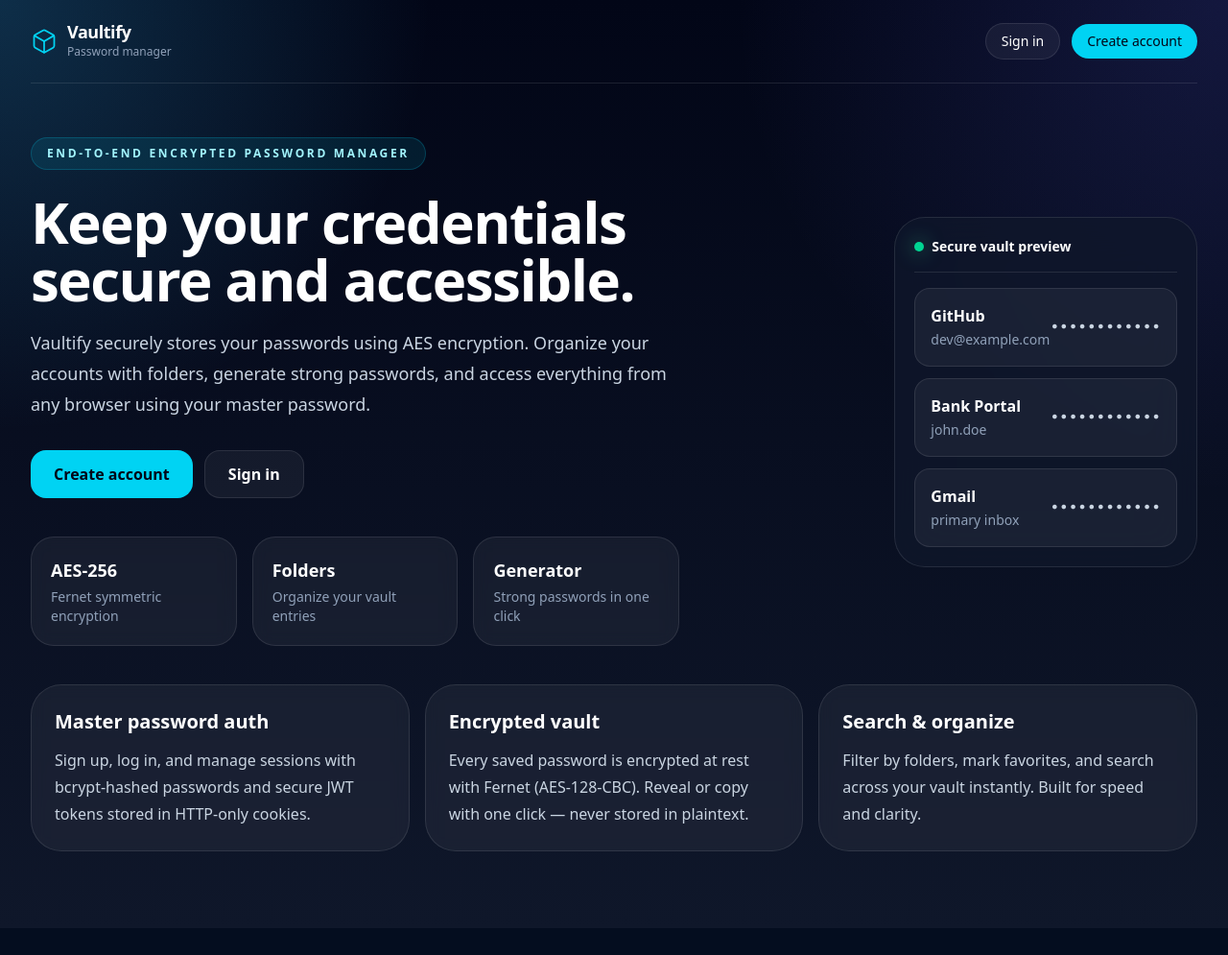
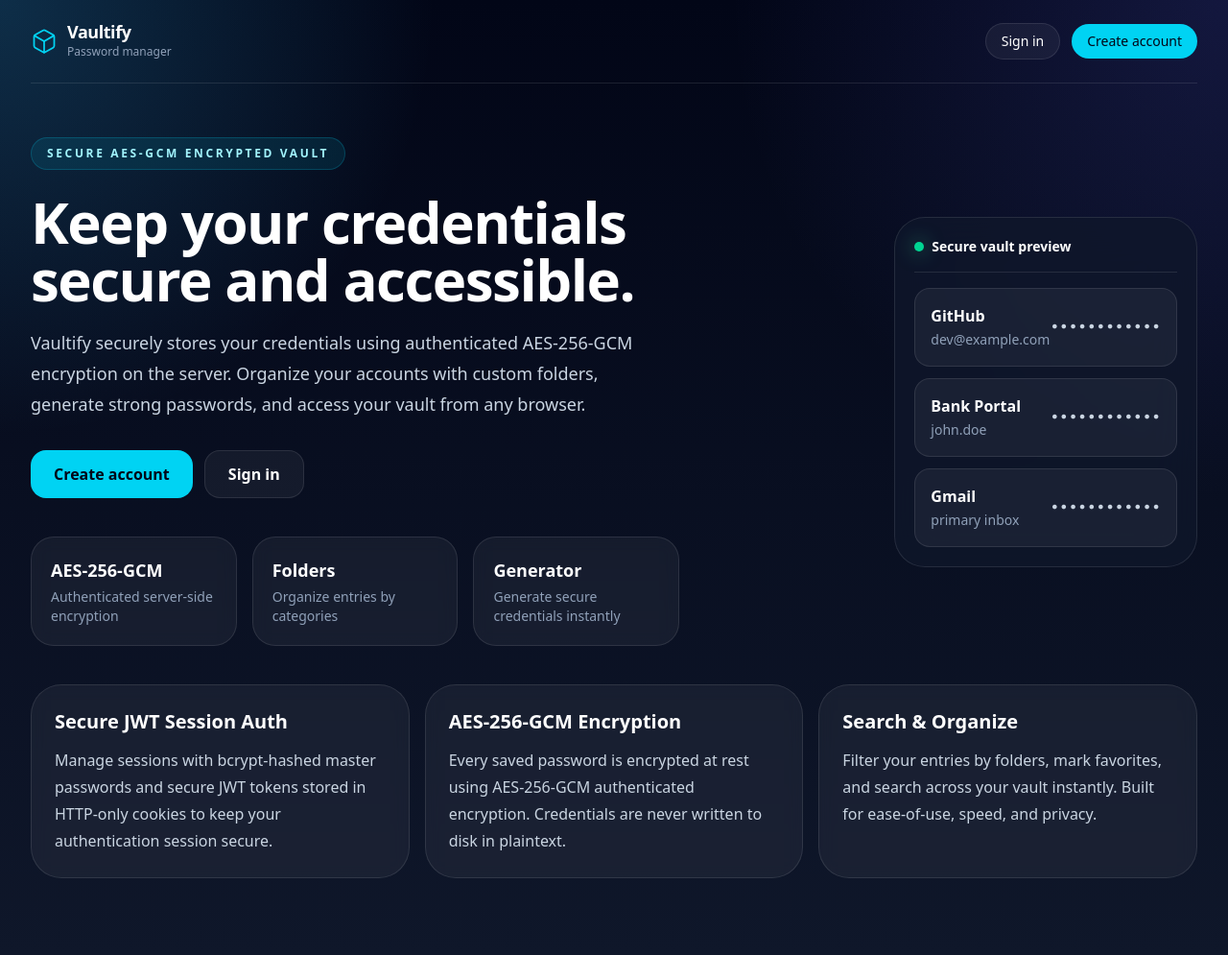
Before and after one commit to Sarthak-GS/Keeply, a FastAPI app: page / in a window 1280 px wide. Shown: the whole page at 96% size. Before the commit the page ends 887 px from the top, so only its background shows below. Run offline with FastAPI, Linux system fonts and the light colour scheme.

Commit message:
Code cleanup

```diff
--- a/config/settings.py
+++ b/config/settings.py
@@ -12,7 +12,7 @@ class Settings(BaseSettings):
     SMTP_PORT: int = 587
     SMTP_USERNAME: str = ""
     SMTP_PASSWORD: str = ""
-    SMTP_FROM_EMAIL: str = "no-reply@vaultify.com"
+    SMTP_FROM_EMAIL: str = ""
     SMTP_USE_TLS: bool = True
 
     class Config:
--- a/templates/auth/forgot_password.html
+++ b/templates/auth/forgot_password.html
@@ -22,7 +22,7 @@
             <!-- Flash Messages -->
             {% if flash %}
             <div class="mb-4 rounded-xl border border-emerald-500/30 bg-emerald-900/30 px-4 py-3 text-sm text-emerald-300">
-                ✅ {{ flash.message }}
+                {{ flash.message }}
             </div>
             {% endif %}
 
--- a/templates/auth/login.html
+++ b/templates/auth/login.html
@@ -23,7 +23,7 @@
             <!-- Flash / Error -->
             {% if flash %}
             <div class="mb-4 rounded-xl border border-emerald-500/30 bg-emerald-900/30 px-4 py-3 text-sm text-emerald-300">
-                ✅ {{ flash.message }}
+                {{ flash.message }}
             </div>
             {% endif %}
             <div id="error-box" class="mb-4 rounded-xl border border-red-500/30 bg-red-900/30 px-4 py-3 text-sm text-red-300 hidden"></div>
--- a/templates/auth/reset_password.html
+++ b/templates/auth/reset_password.html
@@ -18,11 +18,6 @@
                 </div>
                 <h1 class="font-display text-2xl font-bold text-white">Choose New Password</h1>
                 <p class="text-sm text-slate-400 text-center">Set your new master password below.</p>
-            </div>
-
-            <!-- Zero-Knowledge Cryptography Warning -->
-            <div class="mb-6 rounded-xl border border-cyan-500/30 bg-cyan-950/20 px-4 py-3 text-xs text-cyan-300/90 leading-relaxed">
-                🔐 <strong>Secure Recovery:</strong> Your vault entries will remain intact after resetting your password. Your encryption key is safely recovered and re-secured with your new password.
             </div>
 
             <!-- Errors -->
--- a/templates/auth/signup.html
+++ b/templates/auth/signup.html
@@ -69,11 +69,6 @@
                     </div>
                 </div>
 
-                <!-- Info note -->
-                <p class="rounded-xl border border-cyan-500/20 bg-cyan-500/5 px-4 py-2.5 text-xs text-cyan-300 leading-relaxed">
-                    Your vault is secured using a two-key (KEK and DEK) architecture. The server never stores your master password or raw keys.
-                </p>
-
                 <button type="submit"
                         class="mt-2 w-full rounded-xl bg-gradient-to-r from-cyan-500 to-blue-600 py-3 text-sm font-bold text-white shadow-glow-cyan transition hover:opacity-90 hover:scale-[1.01] active:scale-[0.99]">
                     Create Account
--- a/templates/base.html
+++ b/templates/base.html
@@ -81,7 +81,7 @@
     {% if flash %}
     <div id="flash-banner"
           class="{% if flash.type == 'success' %}bg-emerald-900/60 border-emerald-500/30 text-emerald-300{% else %}bg-red-900/60 border-red-500/30 text-red-300{% endif %} border-b px-4 py-3 text-center text-sm font-medium backdrop-blur">
-        {% if flash.type == 'success' %}✅{% else %}⚠️{% endif %}
+        {% if flash.type == 'success' %}{% else %}⚠️{% endif %}
         {{ flash.message }}
         <button onclick="document.getElementById('flash-banner').remove()"
                 class="ml-3 opacity-60 hover:opacity-100">✕</button>
--- a/templates/index.html
+++ b/templates/index.html
@@ -6,7 +6,7 @@
 <section class="grid items-center gap-10 lg:grid-cols-[1.15fr_0.85fr]">
     <div>
         <span class="inline-flex items-center gap-2 rounded-full border border-cyan-400/20 bg-cyan-400/10 px-4 py-2 text-xs font-semibold uppercase tracking-[0.22em] text-cyan-200">
-            End-to-end encrypted password manager
+            Secure AES-GCM Encrypted Vault
         </span>
 
         <h1 class="mt-6 max-w-3xl font-display text-4xl font-bold tracking-tight text-white sm:text-5xl lg:text-6xl">
@@ -14,27 +14,26 @@
         </h1>
 
         <p class="mt-5 max-w-2xl text-base leading-8 text-slate-300 sm:text-lg">
-            Vaultify securely stores your passwords using AES encryption. Organize your accounts with folders,
-            generate strong passwords, and access everything from any browser using your master password.
+            Vaultify securely stores your credentials using authenticated AES-256-GCM encryption on the server. Organize your accounts with custom folders, generate strong passwords, and access your vault from any browser.
         </p>
 
         <div id="signin" class="mt-8 flex flex-wrap gap-3">
-            <a class="inline-flex items-center justify-center rounded-2xl bg-cyan-400 px-6 py-3 font-semibold text-slate-950 transition hover:bg-cyan-300 hover:scale-[1.02] active:scale-[0.98]" href="/signup">Create account</a>
+            <a class="inline-flex items-center justify-center rounded-2xl bg-cyan-400 px-6 py-3 font-semibold text-slate-950 transition hover:bg-cyan-300 hover:scale-[1.02] active:scale-[0.99]" href="/signup">Create account</a>
             <a class="inline-flex items-center justify-center rounded-2xl border border-white/10 bg-white/5 px-6 py-3 font-semibold text-white transition hover:bg-white/10" href="/login">Sign in</a>
         </div>
 
         <div class="mt-10 grid gap-4 sm:grid-cols-3">
             <div class="rounded-3xl border border-white/10 bg-white/5 p-5 shadow-glow backdrop-blur">
-                <strong class="block text-lg text-white">AES-256</strong>
-                <span class="mt-1 block text-sm text-slate-400">Fernet symmetric encryption</span>
+                <strong class="block text-lg text-white">AES-256-GCM</strong>
+                <span class="mt-1 block text-sm text-slate-400">Authenticated server-side encryption</span>
             </div>
             <div class="rounded-3xl border border-white/10 bg-white/5 p-5 shadow-glow backdrop-blur">
                 <strong class="block text-lg text-white">Folders</strong>
-                <span class="mt-1 block text-sm text-slate-400">Organize your vault entries</span>
+                <span class="mt-1 block text-sm text-slate-400">Organize entries by categories</span>
             </div>
             <div class="rounded-3xl border border-white/10 bg-white/5 p-5 shadow-glow backdrop-blur">
                 <strong class="block text-lg text-white">Generator</strong>
-                <span class="mt-1 block text-sm text-slate-400">Strong passwords in one click</span>
+                <span class="mt-1 block text-sm text-slate-400">Generate secure credentials instantly</span>
             </div>
         </div>
     </div>
@@ -75,16 +74,16 @@
 
 <section id="features" class="mt-10 grid gap-4 lg:grid-cols-3">
     <article class="rounded-[2rem] border border-white/10 bg-white/5 p-6 shadow-glow backdrop-blur">
-        <h2 class="font-display text-xl font-bold text-white">Master password auth</h2>
-        <p class="mt-3 leading-7 text-slate-300">Sign up, log in, and manage sessions with bcrypt-hashed passwords and secure JWT tokens stored in HTTP-only cookies.</p>
+        <h2 class="font-display text-xl font-bold text-white">Secure JWT Session Auth</h2>
+        <p class="mt-3 leading-7 text-slate-300">Manage sessions with bcrypt-hashed master passwords and secure JWT tokens stored in HTTP-only cookies to keep your authentication session secure.</p>
     </article>
     <article class="rounded-[2rem] border border-white/10 bg-white/5 p-6 shadow-glow backdrop-blur">
-        <h2 class="font-display text-xl font-bold text-white">Encrypted vault</h2>
-        <p class="mt-3 leading-7 text-slate-300">Every saved password is encrypted at rest with Fernet (AES-128-CBC). Reveal or copy with one click — never stored in plaintext.</p>
+        <h2 class="font-display text-xl font-bold text-white">AES-256-GCM Encryption</h2>
+        <p class="mt-3 leading-7 text-slate-300">Every saved password is encrypted at rest using AES-256-GCM authenticated encryption. Credentials are never written to disk in plaintext.</p>
     </article>
     <article id="security" class="rounded-[2rem] border border-white/10 bg-white/5 p-6 shadow-glow backdrop-blur">
-        <h2 class="font-display text-xl font-bold text-white">Search & organize</h2>
-        <p class="mt-3 leading-7 text-slate-300">Filter by folders, mark favorites, and search across your vault instantly. Built for speed and clarity.</p>
+        <h2 class="font-display text-xl font-bold text-white">Search & Organize</h2>
+        <p class="mt-3 leading-7 text-slate-300">Filter your entries by folders, mark favorites, and search across your vault instantly. Built for ease-of-use, speed, and privacy.</p>
     </article>
 </section>
 {% endblock %}
--- a/templates/vault/entry_form.html
+++ b/templates/vault/entry_form.html
@@ -134,7 +134,7 @@
             </button>
             <button onclick="usePassword()"
                     class="flex-1 rounded-xl border border-white/10 bg-white/5 py-2 text-sm font-medium text-slate-300 hover:bg-white/10">
-                Use This ✓
+                Use This
             </button>
             <button onclick="closeGenerator()"
                     class="rounded-xl border border-white/10 bg-white/5 px-4 py-2 text-sm text-slate-400 hover:bg-white/10">
--- a/vaultify-extension/popup.html
+++ b/vaultify-extension/popup.html
@@ -206,8 +206,8 @@
 
   <!-- Connected View -->
   <div id="view-connected" class="section" style="display:none;">
-    <div class="connected-info">
-      <svg width="16" height="16" viewBox="0 0 24 24" fill="#22c55e"><path d="M9 16.17L4.83 12l-1.42 1.41L9 19 21 7l-1.41-1.41L9 16.17z"/></svg>
+    <div class="connected-info" style="display: flex; align-items: center; gap: 8px;">
+      <span style="display: inline-block; width: 8px; height: 8px; border-radius: 50%; background-color: #22c55e; box-shadow: 0 0 6px #22c55e88;"></span>
       <span>Connected to Vaultify</span>
     </div>
 
```
Also changed, not shown: static/js/main.js (+1 -13 lines), templates/vault/dashboard.html (+12 -4 lines), 1 other file.
